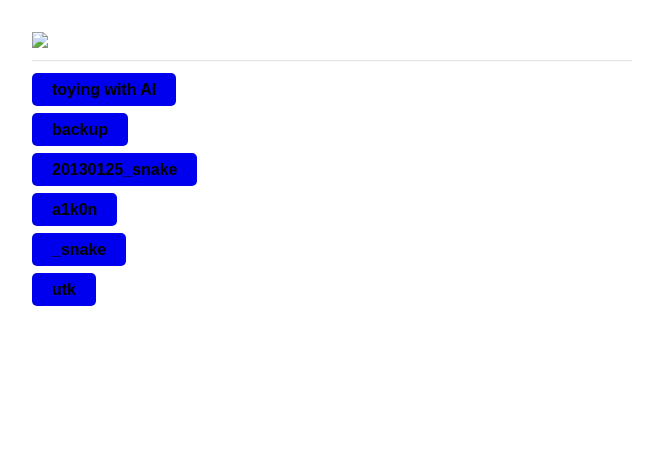
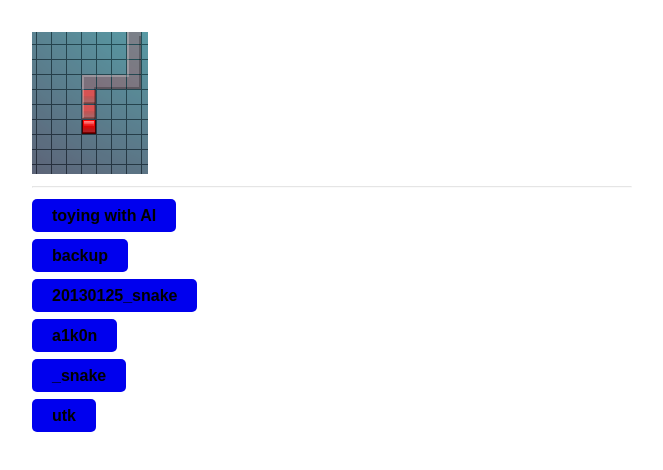
Before and after one commit to crosshj/jtron, a plain HTML site: page index.html in a window 1280 px wide. Shown: the whole page, without its empty margins (308-971 px from the left). Drawn offline with Linux system fonts and the light colour scheme.

Commit message:
Update index.html

```diff
--- a/index.html
+++ b/index.html
@@ -45,7 +45,7 @@
 
 	<body>
 		<div class="mui-container">
-			<img src="./images/snake.png">
+			<img src="./Snake.png">
 			<div class="mui-panel">
 				<ul class="mui-list--unstyled">
 					<hr class="dashed">
```
